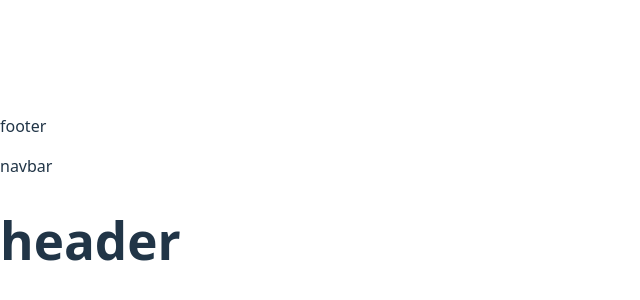
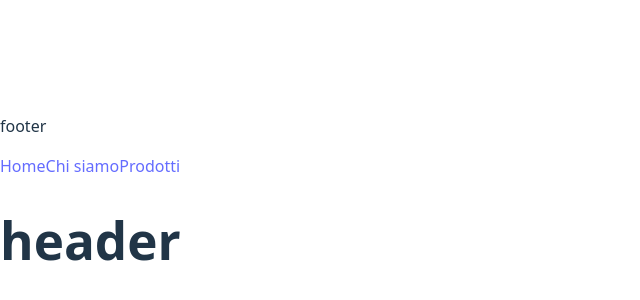
Before and after one commit to pasqualedimaro/react-router, a React (Vite) app: page / in a window 1280 px wide. Shown: the part 200-500 px from the top of the page, without its empty margins (0-640 px from the left). Built offline with nearby package versions, Linux system fonts and the light colour scheme.

Commit message:
import router and add link

```diff
--- a/src/App.jsx
+++ b/src/App.jsx
@@ -1,15 +1,17 @@
 import Footer from "./components/Footer"
 import Navbar from "./components/Navbar"
 import Header from "./components/Header"
+import { BrowserRouter } from "react-router-dom"
 
 function App() {
 
   return (
     <>
+    <BrowserRouter>
       <Footer />
       <Navbar />
       <Header />
-
+    </BrowserRouter>
     </>
   )
 }
--- a/src/components/Navbar.jsx
+++ b/src/components/Navbar.jsx
@@ -1,8 +1,15 @@
+//importo router
+import {Link} from "react-router-dom"
+
 //funzione
 function Navbar(){
-    return <nav>
-        navbar
+    return (
+    <nav>
+        <Link to="/">Home</Link>
+        <Link to="/about">Chi siamo</Link>
+        <Link to="/product">Prodotti</Link>
     </nav>
+    )
 }
 // esporto
 export default Navbar;
```
